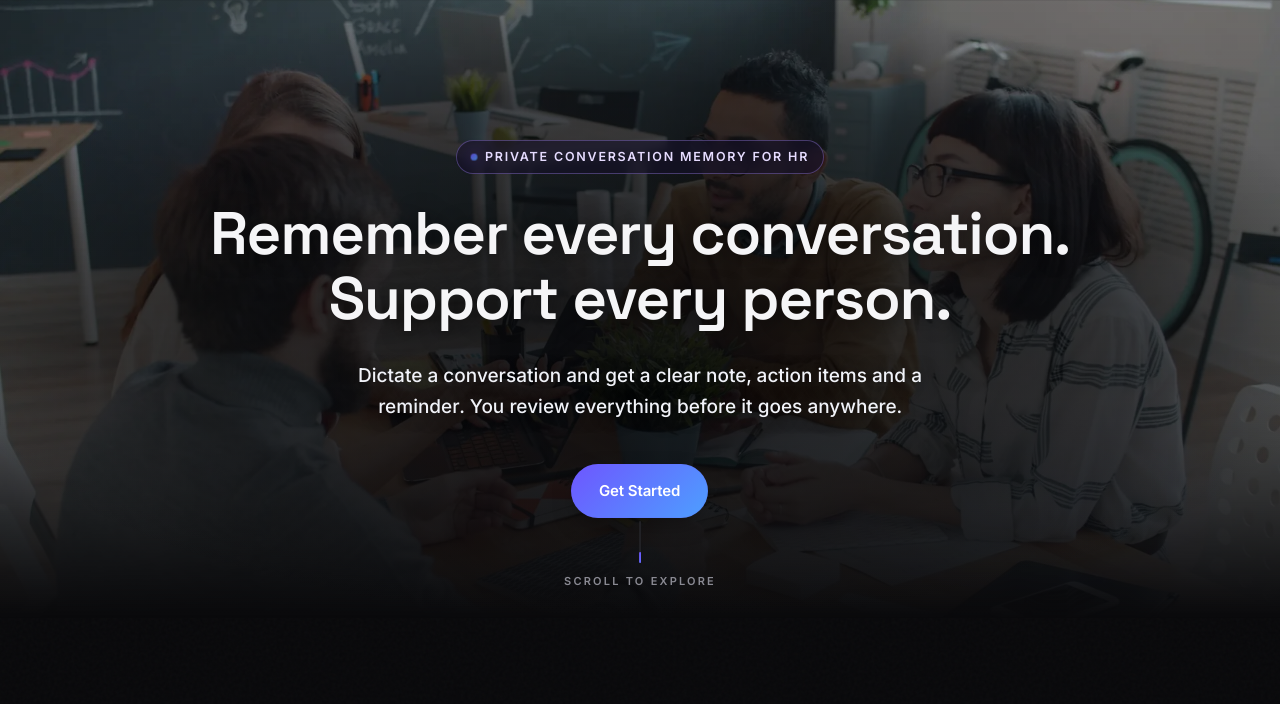
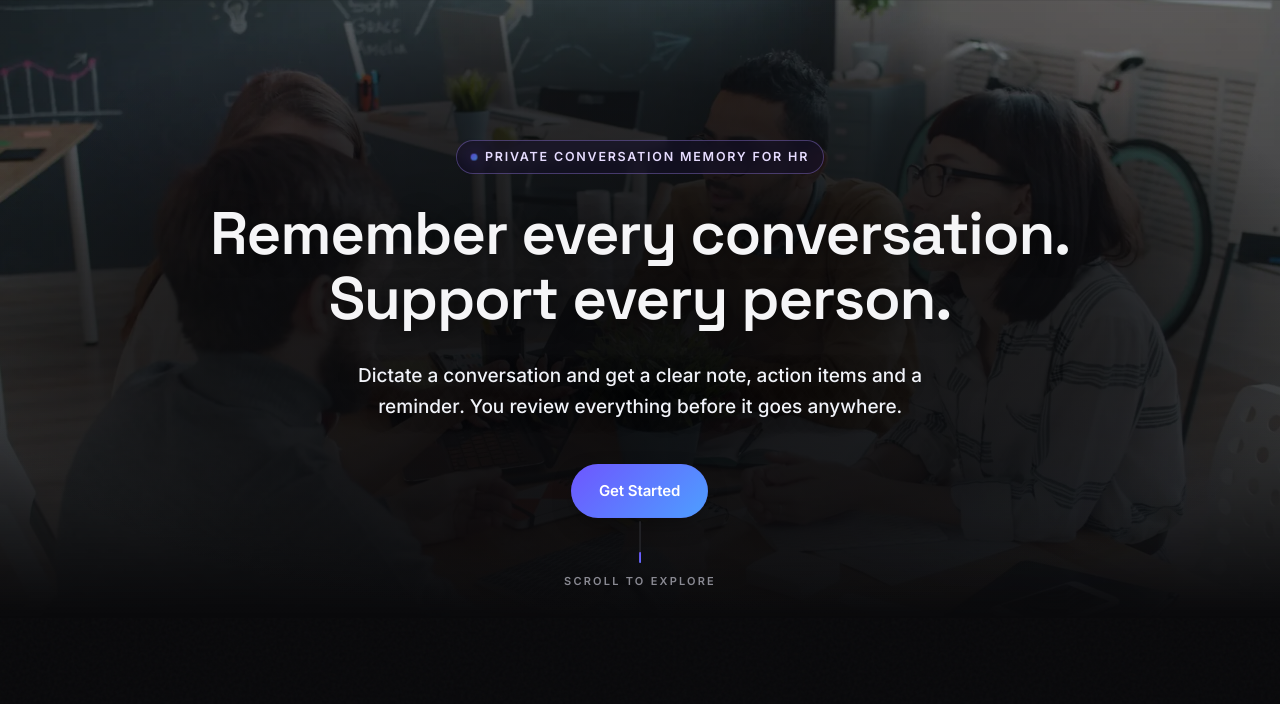
Before and after one commit to ParthBABA/VooHr, a Flask app: page / in a window 1280 px wide. Shown: the part 90-794 px from the top of the page. Run offline with Flask 3, Linux system fonts and the light colour scheme; some libraries are stand-ins or nearby versions.

```diff
--- a/templates/login.html
+++ b/templates/login.html
@@ -502,14 +502,14 @@ h1,h2,h3,h4{
   background-size:cover;
   background-position:center 30%;
   background-image:
-    linear-gradient(180deg, rgba(9,9,11,.4) 0%, rgba(9,9,11,.6) 65%, var(--bg) 100%),
+    linear-gradient(180deg, rgba(9,9,11,.52) 0%, rgba(9,9,11,.72) 65%, var(--bg) 100%),
     url('{{ url_for("static", filename="img/hero-team-conversation.webp") }}');
 }
 
 .hero-scrim{
   position:absolute; inset:0;
   z-index:1;
-  background:radial-gradient(ellipse 70% 65% at 50% 50%, rgba(9,9,11,.78) 0%, rgba(9,9,11,.45) 55%, transparent 80%);
+  background:radial-gradient(ellipse 70% 65% at 50% 50%, rgba(9,9,11,.84) 0%, rgba(9,9,11,.55) 55%, transparent 80%);
   pointer-events:none;
 }
 
```
